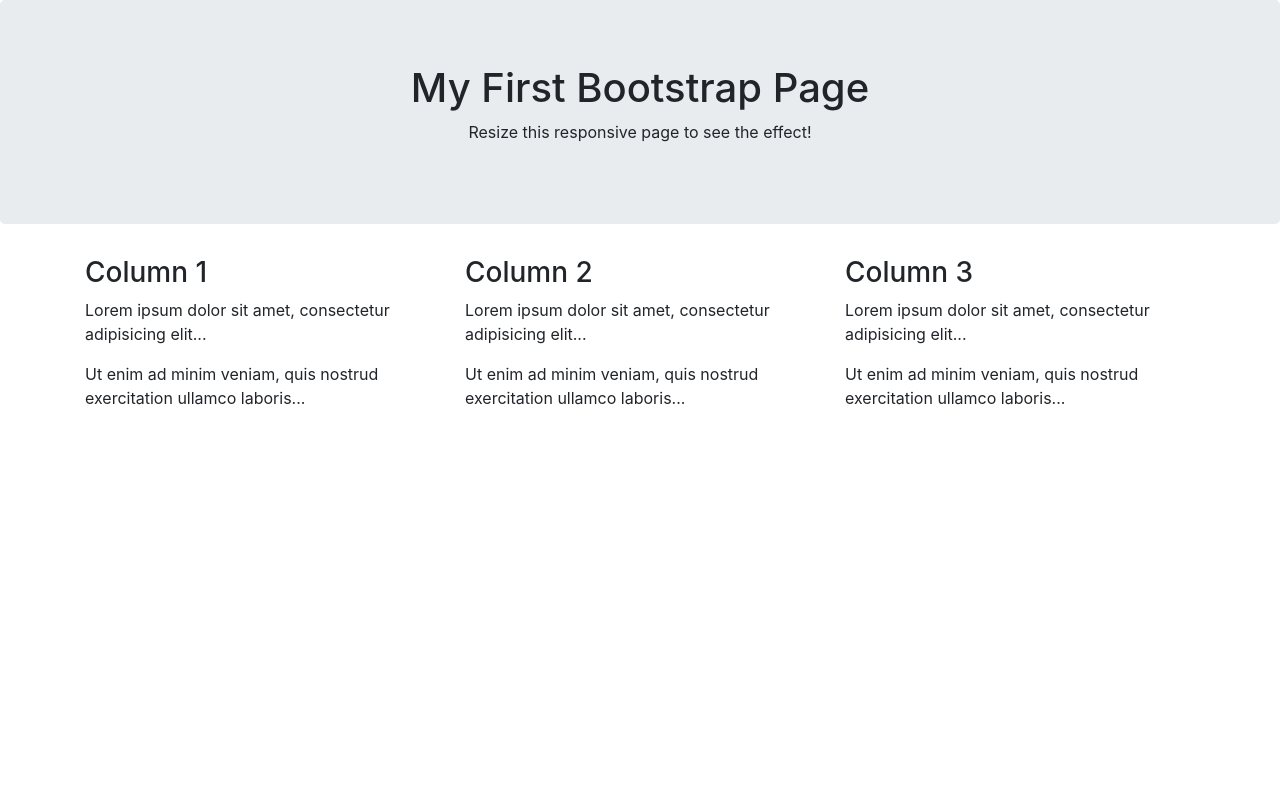
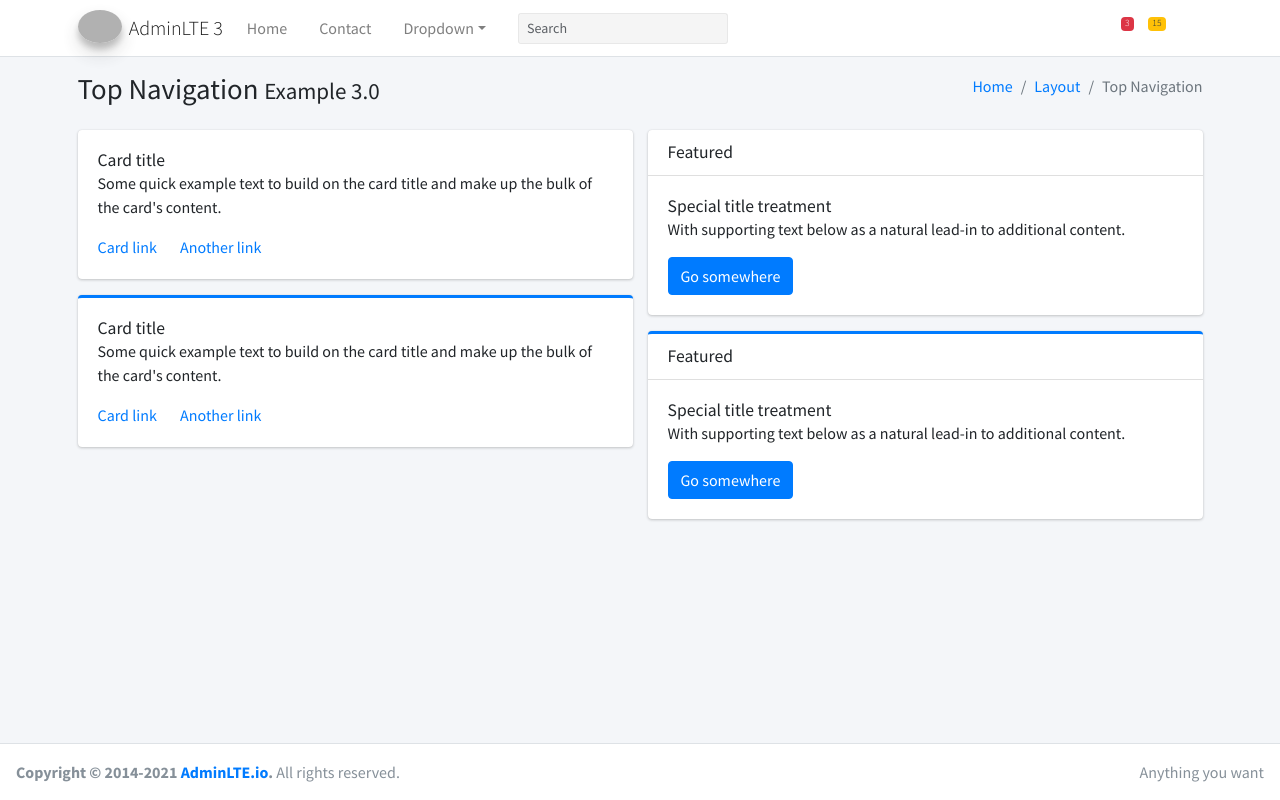
Before and after one commit to dortix/2021, a Django app: template app/templates/index.html in a window 1280 px wide. Run offline with Django 3.2, Linux system fonts and the light colour scheme; the template is opened without the code that fills it, so the values that code supplies are empty; parts of the project's set-up code (start-up, migrations or seed data) failed here and were passed over; some libraries are stand-ins or nearby versions; grey boxes are pictures that could not be loaded.

Commit message:
add plantilla lte3

```diff
--- /dev/null
+++ b/app/templates/header.html
@@ -0,0 +1,166 @@
+ {% load static %}
+  <!-- Navbar -->
+  <nav class="main-header navbar navbar-expand-md navbar-light navbar-white">
+    <div class="container">
+      <a href="../../index3.html" class="navbar-brand">
+        <img src="{% static 'lib/AdminLTE-3.1.0/img/AdminLTELogo.png' %}" alt="AdminLTE Logo" class="brand-image img-circle elevation-3" style="opacity: .8">
+        <span class="brand-text font-weight-light">AdminLTE 3</span>
+      </a>
+
+      <button class="navbar-toggler order-1" type="button" data-toggle="collapse" data-target="#navbarCollapse" aria-controls="navbarCollapse" aria-expanded="false" aria-label="Toggle navigation">
+        <span class="navbar-toggler-icon"></span>
+      </button>
+
+      <div class="collapse navbar-collapse order-3" id="navbarCollapse">
+        <!-- Left navbar links -->
+        <ul class="navbar-nav">
+          <li class="nav-item">
+            <a href="index3.html" class="nav-link">Home</a>
+          </li>
+          <li class="nav-item">
+            <a href="#" class="nav-link">Contact</a>
+          </li>
+          <li class="nav-item dropdown">
+            <a id="dropdownSubMenu1" href="#" data-toggle="dropdown" aria-haspopup="true" aria-expanded="false" class="nav-link dropdown-toggle">Dropdown</a>
+            <ul aria-labelledby="dropdownSubMenu1" class="dropdown-menu border-0 shadow">
+              <li><a href="#" class="dropdown-item">Some action </a></li>
+              <li><a href="#" class="dropdown-item">Some other action</a></li>
+
+              <li class="dropdown-divider"></li>
+
+              <!-- Level two dropdown-->
+              <li class="dropdown-submenu dropdown-hover">
+                <a id="dropdownSubMenu2" href="#" role="button" data-toggle="dropdown" aria-haspopup="true" aria-expanded="false" class="dropdown-item dropdown-toggle">Hover for action</a>
+                <ul aria-labelledby="dropdownSubMenu2" class="dropdown-menu border-0 shadow">
+                  <li>
+                    <a tabindex="-1" href="#" class="dropdown-item">level 2</a>
+                  </li>
+
+                  <!-- Level three dropdown-->
+                  <li class="dropdown-submenu">
+                    <a id="dropdownSubMenu3" href="#" role="button" data-toggle="dropdown" aria-haspopup="true" aria-expanded="false" class="dropdown-item dropdown-toggle">level 2</a>
+                    <ul aria-labelledby="dropdownSubMenu3" class="dropdown-menu border-0 shadow">
+                      <li><a href="#" class="dropdown-item">3rd level</a></li>
+                      <li><a href="#" class="dropdown-item">3rd level</a></li>
+                    </ul>
+                  </li>
+                  <!-- End Level three -->
+
+                  <li><a href="#" class="dropdown-item">level 2</a></li>
+                  <li><a href="#" class="dropdown-item">level 2</a></li>
+                </ul>
+              </li>
+              <!-- End Level two -->
+            </ul>
+          </li>
+        </ul>
+
+        <!-- SEARCH FORM -->
+        <form class="form-inline ml-0 ml-md-3">
+          <div class="input-group input-group-sm">
+            <input class="form-control form-control-navbar" type="search" placeholder="Search" aria-label="Search">
+            <div class="input-group-append">
+              <button class="btn btn-navbar" type="submit">
+                <i class="fas fa-search"></i>
+              </button>
+            </div>
+          </div>
+        </form>
+      </div>
+
+      <!-- Right navbar links -->
+      <ul class="order-1 order-md-3 navbar-nav navbar-no-expand ml-auto">
+        <!-- Messages Dropdown Menu -->
+        <li class="nav-item dropdown">
+          <a class="nav-link" data-toggle="dropdown" href="#">
+            <i class="fas fa-comments"></i>
+            <span class="badge badge-danger navbar-badge">3</span>
+          </a>
+          <div class="dropdown-menu dropdown-menu-lg dropdown-menu-right">
+            <a href="#" class="dropdown-item">
+              <!-- Message Start -->
+              <div class="media">
+                <img src=" {% static 'lib/AdminLTE-3.1.0/img/user1-128x128.jpg' %}" alt="User Avatar" class="img-size-50 mr-3 img-circle">
+                <div class="media-body">
+                  <h3 class="dropdown-item-title">
+                    Brad Diesel
+                    <span class="float-right text-sm text-danger"><i class="fas fa-star"></i></span>
+                  </h3>
+                  <p class="text-sm">Call me whenever you can...</p>
+                  <p class="text-sm text-muted"><i class="far fa-clock mr-1"></i> 4 Hours Ago</p>
+                </div>
+              </div>
+              <!-- Message End -->
+            </a>
+            <div class="dropdown-divider"></div>
+            <a href="#" class="dropdown-item">
+              <!-- Message Start -->
+              <div class="media">
+                <img src="{% static 'lib/AdminLTE-3.1.0/img/user8-128x128.jpg' %}" alt="User Avatar" class="img-size-50 img-circle mr-3">
+                <div class="media-body">
+                  <h3 class="dropdown-item-title">
+                    John Pierce
+                    <span class="float-right text-sm text-muted"><i class="fas fa-star"></i></span>
+                  </h3>
+                  <p class="text-sm">I got your message bro</p>
+                  <p class="text-sm text-muted"><i class="far fa-clock mr-1"></i> 4 Hours Ago</p>
+                </div>
+              </div>
+              <!-- Message End -->
+            </a>
+            <div class="dropdown-divider"></div>
+            <a href="#" class="dropdown-item">
+              <!-- Message Start -->
+              <div class="media">
+                <img src="{% static 'lib/AdminLTE-3.1.0/img/user8-128x128.jpg' %}" alt="User Avatar" class="img-size-50 img-circle mr-3">
+                <div class="media-body">
+                  <h3 class="dropdown-item-title">
+                    Nora Silvester
+                    <span class="float-right text-sm text-warning"><i class="fas fa-star"></i></span>
+                  </h3>
+                  <p class="text-sm">The subject goes here</p>
+                  <p class="text-sm text-muted"><i class="far fa-clock mr-1"></i> 4 Hours Ago</p>
+                </div>
+              </div>
+              <!-- Message End -->
+            </a>
+            <div class="dropdown-divider"></div>
+            <a href="#" class="dropdown-item dropdown-footer">See All Messages</a>
+          </div>
+        </li>
+        <!-- Notifications Dropdown Menu -->
+        <li class="nav-item dropdown">
+          <a class="nav-link" data-toggle="dropdown" href="#">
+            <i class="far fa-bell"></i>
+            <span class="badge badge-warning navbar-badge">15</span>
+          </a>
+          <div class="dropdown-menu dropdown-menu-lg dropdown-menu-right">
+            <span class="dropdown-header">15 Notifications</span>
+            <div class="dropdown-divider"></div>
+            <a href="#" class="dropdown-item">
+              <i class="fas fa-envelope mr-2"></i> 4 new messages
+              <span class="float-right text-muted text-sm">3 mins</span>
+            </a>
+            <div class="dropdown-divider"></div>
+            <a href="#" class="dropdown-item">
+              <i class="fas fa-users mr-2"></i> 8 friend requests
+              <span class="float-right text-muted text-sm">12 hours</span>
+            </a>
+            <div class="dropdown-divider"></div>
+            <a href="#" class="dropdown-item">
+              <i class="fas fa-file mr-2"></i> 3 new reports
+              <span class="float-right text-muted text-sm">2 days</span>
+            </a>
+            <div class="dropdown-divider"></div>
+            <a href="#" class="dropdown-item dropdown-footer">See All Notifications</a>
+          </div>
+        </li>
+        <li class="nav-item">
+          <a class="nav-link" data-widget="control-sidebar" data-slide="true" href="#" role="button">
+            <i class="fas fa-th-large"></i>
+          </a>
+        </li>
+      </ul>
+    </div>
+  </nav>
+  <!-- /.navbar -->
--- a/app/templates/index.html
+++ b/app/templates/index.html
@@ -1,41 +1,140 @@
 {% load static %}
 <!DOCTYPE html>
+<!--
+This is a starter template page. Use this page to start your new project from
+scratch. This page gets rid of all links and provides the needed markup only.
+-->
 <html lang="en">
 <head>
-  <title>mi primera app</title>
   <meta charset="utf-8">
   <meta name="viewport" content="width=device-width, initial-scale=1">
-  <link rel="stylesheet" href="{% static 'lib/bootstrap-4.4.1-dist/css/bootstrap.min.css' %}">
-   <script src="{% static 'lib/bootstrap-4.4.1-dist/js/jquery-3.4.1.slim.min.js' %}"></script>
-   <script src=" {% static 'lib/bootstrap-4.4.1-dist/js/popper.min.js' %}">/script>
-   <script src="{% static 'lib/bootstrap-4.4.1-dist/js/bootstrap.min.js' %}"></script>
+  <title>AdminLTE 3 | Top Navigation</title>
+
+  <!-- Google Font: Source Sans Pro -->
+  <link rel="stylesheet" href="https://fonts.googleapis.com/css?family=Source+Sans+Pro:300,400,400i,700&display=fallback">
+  <!-- Font Awesome Icons -->
+  <link rel="stylesheet" href="{% static 'lib/AdminLTE-3.1.0/plugins/fontawesome-free/css/all.min.css' %}">
+  <!-- Theme style -->
+  <link rel="stylesheet" href="{% static 'lib/AdminLTE-3.1.0/css/adminlte.css' %}">
 </head>
-<body>
+<body class="hold-transition layout-top-nav">
+<div class="wrapper">
 
-<div class="jumbotron text-center">
-  <h1>My First Bootstrap Page</h1>
-  <p>Resize this responsive page to see the effect!</p>
+{% include 'header.html' %}
+
+  <!-- Content Wrapper. Contains page content -->
+  <div class="content-wrapper">
+    <!-- Content Header (Page header) -->
+    <div class="content-header">
+      <div class="container">
+        <div class="row mb-2">
+          <div class="col-sm-6">
+            <h1 class="m-0"> Top Navigation <small>Example 3.0</small></h1>
+          </div><!-- /.col -->
+          <div class="col-sm-6">
+            <ol class="breadcrumb float-sm-right">
+              <li class="breadcrumb-item"><a href="#">Home</a></li>
+              <li class="breadcrumb-item"><a href="#">Layout</a></li>
+              <li class="breadcrumb-item active">Top Navigation</li>
+            </ol>
+          </div><!-- /.col -->
+        </div><!-- /.row -->
+      </div><!-- /.container-fluid -->
+    </div>
+    <!-- /.content-header -->
+
+    <!-- Main content -->
+    <div class="content">
+      <div class="container">
+        <div class="row">
+          <div class="col-lg-6">
+            <div class="card">
+              <div class="card-body">
+                <h5 class="card-title">Card title</h5>
+
+                <p class="card-text">
+                  Some quick example text to build on the card title and make up the bulk of the card's
+                  content.
+                </p>
+
+                <a href="#" class="card-link">Card link</a>
+                <a href="#" class="card-link">Another link</a>
+              </div>
+            </div>
+
+            <div class="card card-primary card-outline">
+              <div class="card-body">
+                <h5 class="card-title">Card title</h5>
+
+                <p class="card-text">
+                  Some quick example text to build on the card title and make up the bulk of the card's
+                  content.
+                </p>
+                <a href="#" class="card-link">Card link</a>
+                <a href="#" class="card-link">Another link</a>
+              </div>
+            </div><!-- /.card -->
+          </div>
+          <!-- /.col-md-6 -->
+          <div class="col-lg-6">
+            <div class="card">
+              <div class="card-header">
+                <h5 class="card-title m-0">Featured</h5>
+              </div>
+              <div class="card-body">
+                <h6 class="card-title">Special title treatment</h6>
+
+                <p class="card-text">With supporting text below as a natural lead-in to additional content.</p>
+                <a href="#" class="btn btn-primary">Go somewhere</a>
+              </div>
+            </div>
+
+            <div class="card card-primary card-outline">
+              <div class="card-header">
+                <h5 class="card-title m-0">Featured</h5>
+              </div>
+              <div class="card-body">
+                <h6 class="card-title">Special title treatment</h6>
+
+                <p class="card-text">With supporting text below as a natural lead-in to additional content.</p>
+                <a href="#" class="btn btn-primary">Go somewhere</a>
+              </div>
+            </div>
+          </div>
+          <!-- /.col-md-6 -->
+        </div>
+        <!-- /.row -->
+      </div><!-- /.container-fluid -->
+    </div>
+    <!-- /.content -->
+  </div>
+  <!-- /.content-wrapper -->
+
+  <!-- Control Sidebar -->
+  <aside class="control-sidebar control-sidebar-dark">
+    <!-- Control sidebar content goes here -->
+  </aside>
+  <!-- /.control-sidebar -->
+
+  <!-- Main Footer -->
+  <footer class="main-footer">
+    <!-- To the right -->
+    <div class="float-right d-none d-sm-inline">
+      Anything you want
+    </div>
+    <!-- Default to the left -->
+    <strong>Copyright &copy; 2014-2021 <a href="https://adminlte.io">AdminLTE.io</a>.</strong> All rights reserved.
+  </footer>
 </div>
+<!-- ./wrapper -->
 
-<div class="container">
-  <div class="row">
-    <div class="col-sm-4">
-      <h3>Column 1</h3>
-      <p>Lorem ipsum dolor sit amet, consectetur adipisicing elit...</p>
-      <p>Ut enim ad minim veniam, quis nostrud exercitation ullamco laboris...</p>
-    </div>
-    <div class="col-sm-4">
-      <h3>Column 2</h3>
-      <p>Lorem ipsum dolor sit amet, consectetur adipisicing elit...</p>
-      <p>Ut enim ad minim veniam, quis nostrud exercitation ullamco laboris...</p>
-    </div>
-    <div class="col-sm-4">
-      <h3>Column 3</h3>
-      <p>Lorem ipsum dolor sit amet, consectetur adipisicing elit...</p>
-      <p>Ut enim ad minim veniam, quis nostrud exercitation ullamco laboris...</p>
-    </div>
-  </div>
-</div>
+<!-- REQUIRED SCRIPTS -->
 
+<!-- jQuery -->
+<script src="{% static 'lib/AdminLTE-3.1.0/plugins/jquery/jquery.min.js' %}"></script>
+<!-- Bootstrap 4 -->
+<script src="{% static 'lib/AdminLTE-3.1.0/plugins/bootstrap/js/bootstrap.bundle.min.js' %}"></script>
+<!-- AdminLTE App -->
+<script src="{% static 'lib/AdminLTE-3.1.0/js/adminlte.min.js' %}"></script>
 </body>
 </html>
```
Also changed, not shown: app/templates/footer.html (added).
